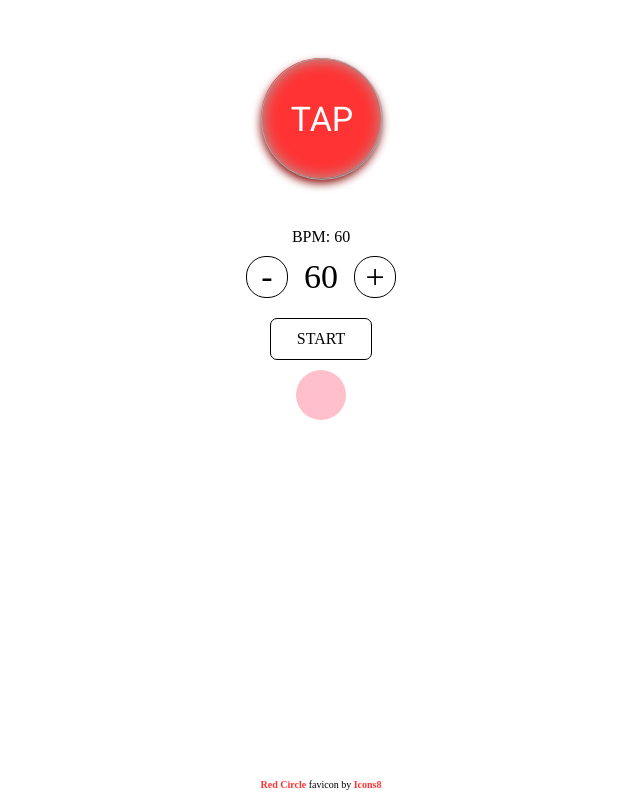
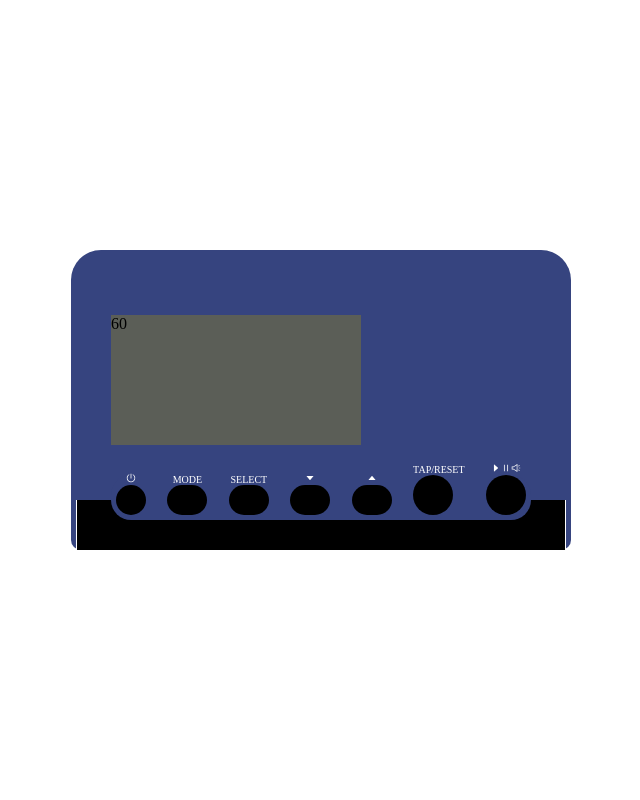
Before and after one commit to wojzbr/metronome, a React (Create React App) app: page / in a window 1280 px wide. Shown: the whole page, without its empty margins (319-959 px from the left). Built offline with nearby package versions, Linux system fonts and the light colour scheme.

Commit message:
changed metronome design to resemble a KORG device

```diff
--- a/package.json
+++ b/package.json
@@ -9,6 +9,7 @@
     "@testing-library/user-event": "^12.8.3",
     "react": "^17.0.2",
     "react-dom": "^17.0.2",
+    "react-icons": "^4.3.1",
     "react-scripts": "4.0.3",
     "web-vitals": "^1.1.2"
   },
--- a/src/App.css
+++ b/src/App.css
@@ -1,8 +1,15 @@
 @import url('https://fonts.googleapis.com/css2?family=Roboto&display=swap');
+*{
+  margin: 0;
+  padding: 0;
+  box-sizing: border-box;
+}
 .App {
   display: flex;
   flex-direction: column;
+  justify-content: center;
   align-items: center;
+  padding-top: calc(50vh - 150px);
 }
 #btn-tap-bpm-wrapper {
   width: 120px;
--- a/src/App.js
+++ b/src/App.js
@@ -1,59 +1,15 @@
 import './App.css';
-import {useState, useEffect} from 'react'
+import Metronome from './metronome/Metronome';
+
 
 function App() {
 
-  const [lastClick, setLastClick] = useState();
-  const [BPM, setBPM] = useState(60);
-  const [tickingInterval, setTickingInterval] = useState();
-
-  const calcBPM = () => {
-
-    if (!lastClick) setLastClick( (new Date()).getTime() )
-
-    else {
-      const newClick = (new Date()).getTime()
-      setBPM(60000/(newClick-lastClick))
-      setLastClick(newClick)
-    }
-
-  }
-  var metronomeTicking;
   return (
     <div className="App">
-      <div id="btn-tap-bpm-wrapper">
-        <div id="btn-tap-bpm" onClick={()=>{ calcBPM() }}>TAP</div>
-      </div>
-      <div>BPM: {Math.round(BPM)}</div>
-
-      <div id="change-bpm-wrapper">
-        <div className="btn-change-bpm" onClick={()=>setBPM(BPM-1)}>-</div>
-        {Math.round(BPM)}
-        <div className="btn-change-bpm" onClick={()=>setBPM(BPM+1)}>+</div>
-      </div>
-
-      <div id="metronome-start-btn" onClick={(e)=>{
-        if(e.target.innerText=="START"){
-          document.getElementById("metronome-diod").style.background="red"
-          setTimeout(()=>document.getElementById("metronome-diod").style.background="pink", 100);
-
-          setTickingInterval(window.setInterval(()=>{
-            document.getElementById("metronome-diod").style.background="red";
-            setTimeout(()=>document.getElementById("metronome-diod").style.background="pink", 100);
-          }, (60/BPM) * 1000) )
-
-          e.target.innerText="STOP"
-        }
-        else if(e.target.innerText=="STOP"){
-          e.target.innerText="START"
-          window.clearInterval(tickingInterval);
-        }
-
-      }}>START</div>
-      <div id="metronome-diod" />
-      <div id="clause"><a target="_blank" href="https://icons8.com/icon/Zyo5wDjgJxRW/red-circle" rel="noreferrer">Red Circle</a> favicon by <a target="_blank" href="https://icons8.com" rel="noreferrer">Icons8</a></div>
+      <Metronome />
     </div>
   );
+
 }
 
 export default App;
--- /dev/null
+++ b/src/button/Button.js
@@ -0,0 +1,12 @@
+import './button.css'
+
+const Button = ({className, label, id, onClick}) => {
+    return (
+        <div className="buttonWrapper">
+            <div className="buttonLabel">{label}</div>
+            <div className={`button ${className}`} id={id} onClick={onClick}/>
+        </div>
+    )
+}
+
+export default Button;
--- /dev/null
+++ b/src/button/button.css
@@ -0,0 +1,26 @@
+.buttonWrapper {
+}
+.buttonLabel {
+    color: white;
+    text-align: center;
+    font-size: 10px;
+}
+.button {
+    background: black;
+    cursor: pointer;
+}
+#power {
+    width: 30px;
+    height: 30px;
+    border-radius: 15px;
+}
+.oval {
+    width: 40px;
+    height: 30px;
+    border-radius: 15px;
+}
+.circle {
+    width: 40px;
+    height: 40px;
+    border-radius: 20px;
+}
--- /dev/null
+++ b/src/buttons/Buttons.js
@@ -0,0 +1,25 @@
+import './buttons.css'
+import Button from '../button/Button';
+import {AiOutlinePoweroff, AiFillCaretDown, AiFillCaretUp, AiFillCaretRight, AiOutlinePause, AiOutlineSound } from "react-icons/ai"
+
+const Buttons = ({changeBPM, tapTempo, beat}) => {
+    return (
+        <div id="buttonsWrapper">
+            <Button id="power" label={<AiOutlinePoweroff />}/>
+            <Button className="oval" id="mode" label="MODE"/>
+            <Button className="oval" id="select" label="SELECT"/>
+            <Button className="oval" id="decreaseTempo" label={<AiFillCaretDown />} onClick={()=>changeBPM(-1)}/>
+            <Button className="oval" id="increaseTempo" label={<AiFillCaretUp />} onClick={()=>changeBPM(1)}/>
+            <Button className="circle" id="tapReset" label="TAP/RESET" onClick={()=>tapTempo()}/>
+            <Button className="circle" id="playPause" label={
+                <>
+                <AiFillCaretRight />
+                <AiOutlinePause />
+                <AiOutlineSound />
+                </>
+            } onClick={()=>beat()}/>
+        </div>
+    )
+}
+
+export default Buttons;
--- /dev/null
+++ b/src/buttons/buttons.css
@@ -0,0 +1,15 @@
+#buttonsWrapper {
+    margin: 0 auto;
+    background: #36447f;
+    height: 45px;
+    width: 420px;
+    border-radius: 20px;
+    z-index: 20;
+    position: relative;
+    top: 20px;
+    display: flex;
+    padding: 5px;
+    justify-content: space-between;
+    flex-direction: row;
+    align-items: flex-end;
+}
--- /dev/null
+++ b/src/metronome/Metronome.js
@@ -0,0 +1,58 @@
+import './metronome.css'
+import Buttons from '../buttons/Buttons';
+import Screen from '../screen/Screen';
+import {useState} from 'react'
+
+const Metronome = () => {
+
+    const [lastClick, setLastClick] = useState();
+    const [BPM, setBPM] = useState(60);
+    const [tickingInterval, setTickingInterval] = useState();
+    const [isBeating, setIsBeating] = useState(false)
+
+    const calcBPM = () => {
+        if (!lastClick) setLastClick( (new Date()).getTime() )
+        else {
+            const newClick = (new Date()).getTime()
+            setBPM(60000/(newClick-lastClick))
+            setLastClick(newClick)
+        }
+    }
+    const changeBPM = (num) => {
+        setBPM(BPM+num)
+    }
+    const tapTempo = () => {
+        calcBPM();
+    }
+    const beat = () => {
+        if(!isBeating){
+            document.getElementById("playPause").style.background="red"
+            setTimeout(()=>document.getElementById("playPause").style.background="black", 100);
+
+            setTickingInterval(window.setInterval(()=>{
+              document.getElementById("playPause").style.background="red";
+              setTimeout(()=>document.getElementById("playPause").style.background="black", 100);
+            }, (60/BPM) * 1000) )
+
+            setIsBeating(true)
+          }
+          else if(isBeating){
+            setIsBeating(false)
+            window.clearInterval(tickingInterval);
+          }
+    }
+
+    return(
+        <div id="metronomeWrapper">
+            <Screen BPM={BPM}/>
+            <Buttons
+                changeBPM={changeBPM}
+                tapTempo={tapTempo}
+                beat={beat}
+            />
+            <div id="blackBottomPanel" />
+        </div>
+    )
+}
+
+export default Metronome;
--- /dev/null
+++ b/src/metronome/metronome.css
@@ -0,0 +1,19 @@
+#metronomeWrapper {
+    display: flex;
+    flex-direction: column;
+    justify-content: flex-end;
+    /* align-items: center; */
+    width: 500px;
+    height: 300px;
+    background: #36447f;
+    border-radius: 30px 30px 10px 10px;
+}
+#blackBottomPanel {
+    margin: 0 auto;
+    background: black;
+    height: 50px;
+    width: 490px;
+    border-left: 1px solid white;
+    border-right: 1px solid white;
+    z-index: 10;
+}
--- /dev/null
+++ b/src/screen/Screen.js
@@ -0,0 +1,11 @@
+import './screen.css'
+
+const Screen = ({BPM}) => {
+    return (
+        <div id="screenWrapper">
+            {Math.round(BPM)}
+        </div>
+    )
+}
+
+export default Screen;
--- /dev/null
+++ b/src/screen/screen.css
@@ -0,0 +1,8 @@
+#screenWrapper {
+    background: #5b5e57;
+    width: 250px;
+    height: 130px;
+    margin: 10px 0;
+    position: relative;
+    left: 40px;
+}
```
Also changed, not shown: 1 other file (tests, documents, lock files or other folders).
